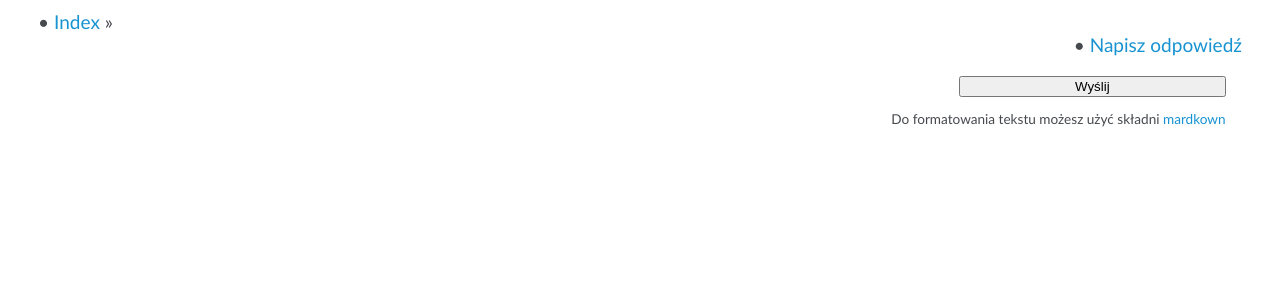
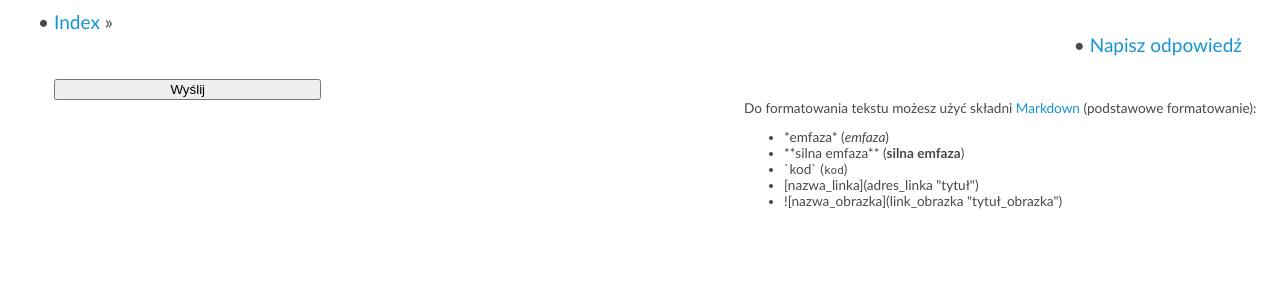
Before and after one commit to mughrabi/arch-pl, a Django app: template templates/forum/thread.html in a window 1280 px wide. Shown: the part 193-493 px from the top of the page. Run offline with Django 3.2, Linux system fonts and the light colour scheme; the template is opened without the code that fills it: values that come from a table or form of the project are taken from there, others are empty; the visitor is signed in with stand-in values (Sample User, id 1); parts of the project's set-up code (start-up, migrations or seed data) failed here and were passed over.

Commit message:
just say it so 'markdown hellocat update.sh' :>

```diff
--- a/media_root/css/forum.css
+++ b/media_root/css/forum.css
@@ -45,6 +45,14 @@ td.t_name img { margin: 0 0.5em -0.2em 0; }
     margin: 1.5em 1em;
 }
 
+#response form {
+    float: left;
+}
+
+#help {
+    padding: 10px;
+    float: right;
+}
 
 /* post */
 .topic-info {
--- a/templates/forum/thread.html
+++ b/templates/forum/thread.html
@@ -88,7 +88,16 @@
                     {{ form.text }}
                     <div id="id_submit"><input type="submit" value="Wyślij" /></div>
                 </form>
-                <div style="text-align:right; margin: 1em 3em;">Do formatowania tekstu możesz użyć składni <a href="http://en.wikipedia.org/wiki/Markdown">mardkown</a></div>
+		<div id="help">
+		    <p>Do formatowania tekstu możesz użyć składni <a href="http://en.wikipedia.org/wiki/Markdown">Markdown</a> (podstawowe formatowanie):</p>
+		    <ul>
+			<li>*emfaza* (<em>emfaza</em>)</li>
+			<li>**silna emfaza** (<strong>silna emfaza</strong>)</li>
+			<li>`kod` (<code>kod</code>)</li>
+			<li>[nazwa_linka](adres_linka "tytuł")</li>
+			<li>![nazwa_obrazka](link_obrazka "tytuł_obrazka")</li>
+		    </ul>
+		</div>
             </div>
         {% endifnotequal %}
     {% endif %}
```
